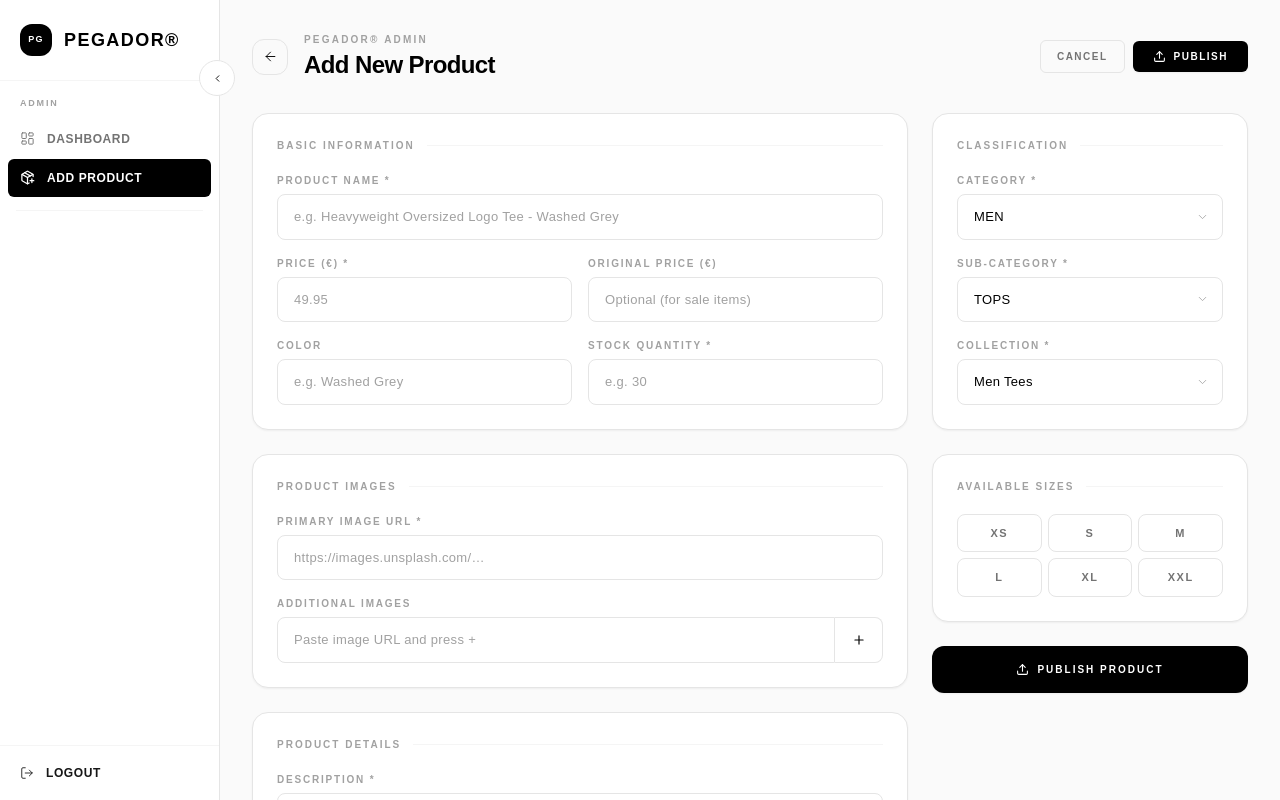
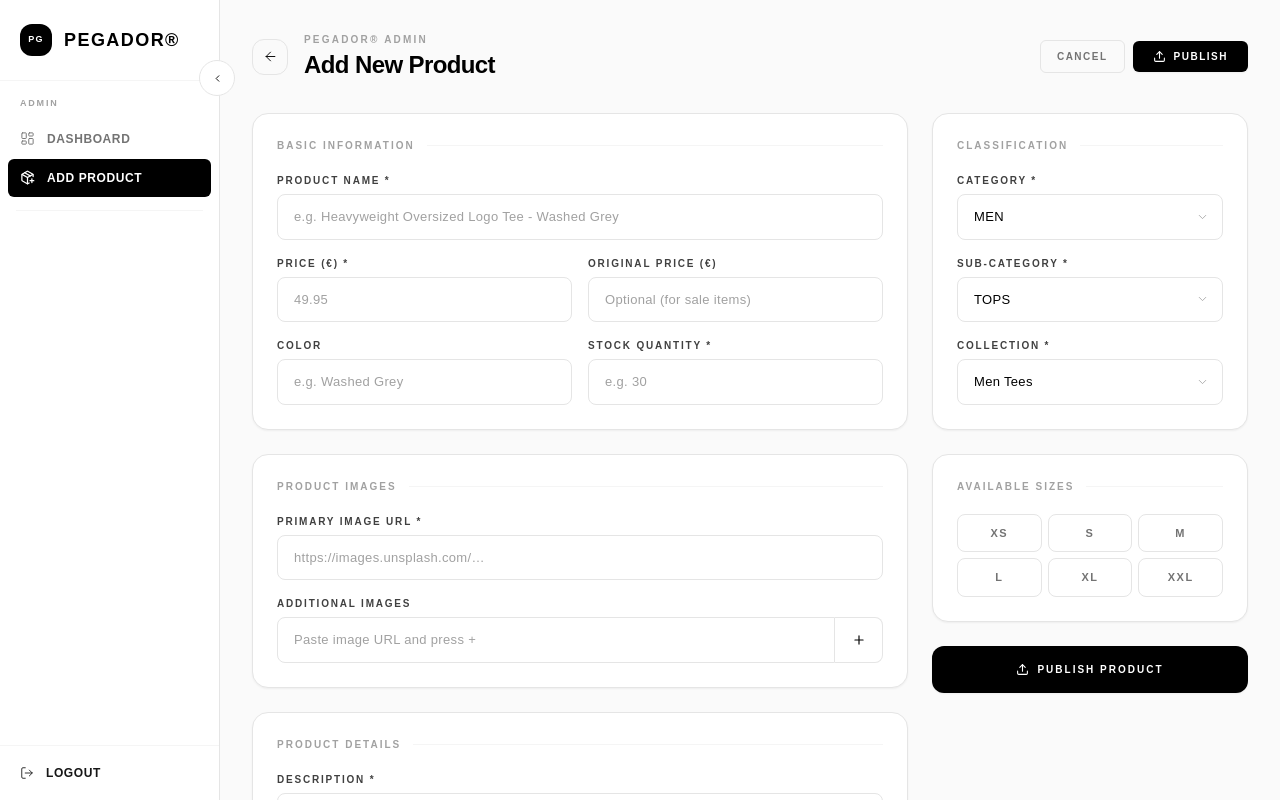
Before and after one commit to MuhammadZaid106/pegador, a Next.js app: page /admin/AddProduct in a window 1280 px wide. Shown: the top 800 px of the page. Built offline with nearby package versions, Linux system fonts and the light colour scheme.

Commit message:
add umami analytics

```diff
--- a/src/app/layout.tsx
+++ b/src/app/layout.tsx
@@ -3,6 +3,7 @@
 import "./globals.css";
 import { ThemeProvider } from "@/component/ThemeProvider";
 import { AuthProvider } from "@/component/AuthProvider";
+import Script from "next/script";
 
 const geistSans = Geist({
   variable: "--font-geist-sans",
@@ -16,7 +17,8 @@
 
 export const metadata: Metadata = {
   title: "Official Website — PEGADOR®",
-  description: "PEGADOR® is a brand that specializes in high-quality products and services. Explore our offerings and learn more about our commitment to excellence.",
+  description:
+    "PEGADOR® is a brand that specializes in high-quality products and services. Explore our offerings and learn more about our commitment to excellence.",
 };
 
 import ReduxProvider from "@/component/redux/ReduxProvider";
@@ -49,6 +51,12 @@
         <ReduxProvider>
           <ThemeProvider>
             <AuthProvider>{children}</AuthProvider>
+            <Script
+              defer
+              src="https://cloud.umami.is/script.js"
+              data-website-id="7a8ba992-0ddc-48d7-bd18-c4e809a9ad0e"
+              strategy="afterInteractive"
+            />
           </ThemeProvider>
         </ReduxProvider>
       </body>
--- a/src/app/login/page.tsx
+++ b/src/app/login/page.tsx
@@ -81,8 +81,6 @@
           create an account
         </Link>
       </p>
-
-      {/* Admin Quick Fill Helper */}
 
 
       <Link
--- a/src/component/admin/ProductForm.tsx
+++ b/src/component/admin/ProductForm.tsx
@@ -50,7 +50,7 @@
   "w-full border border-neutral-200 dark:border-neutral-800 bg-white dark:bg-neutral-900 px-3.5 sm:px-4 py-2.5 sm:py-3 text-[13px] tracking-wide text-black dark:text-white placeholder:text-neutral-400 dark:placeholder:text-neutral-600 focus:border-black dark:focus:border-white focus:outline-none transition-colors rounded-lg";
 
 const labelClass =
-  "block text-[10px] font-bold tracking-[0.18em] uppercase text-neutral-400 dark:text-neutral-500 mb-1.5";
+  "block text-[10px] font-bold tracking-[0.18em] uppercase text-neutral-700 dark:text-neutral-500 mb-1.5";
 
 function SectionHeading({ children }: { children: React.ReactNode }) {
   return (
@@ -132,7 +132,7 @@
         headers: { "Content-Type": "application/json" },
         body: JSON.stringify(form),
       });
-      if (!res.ok) throw new Error();
+      if (!res.ok) throw new Error("Failed to save product. Please try again.");
       setSuccess(true);
       setTimeout(() => router.push("/admin/Dashboard"), 2000);
     } catch {
```
Also changed, not shown: src/component/admin/CategoryDistribution.tsx (+23 -7 lines).
